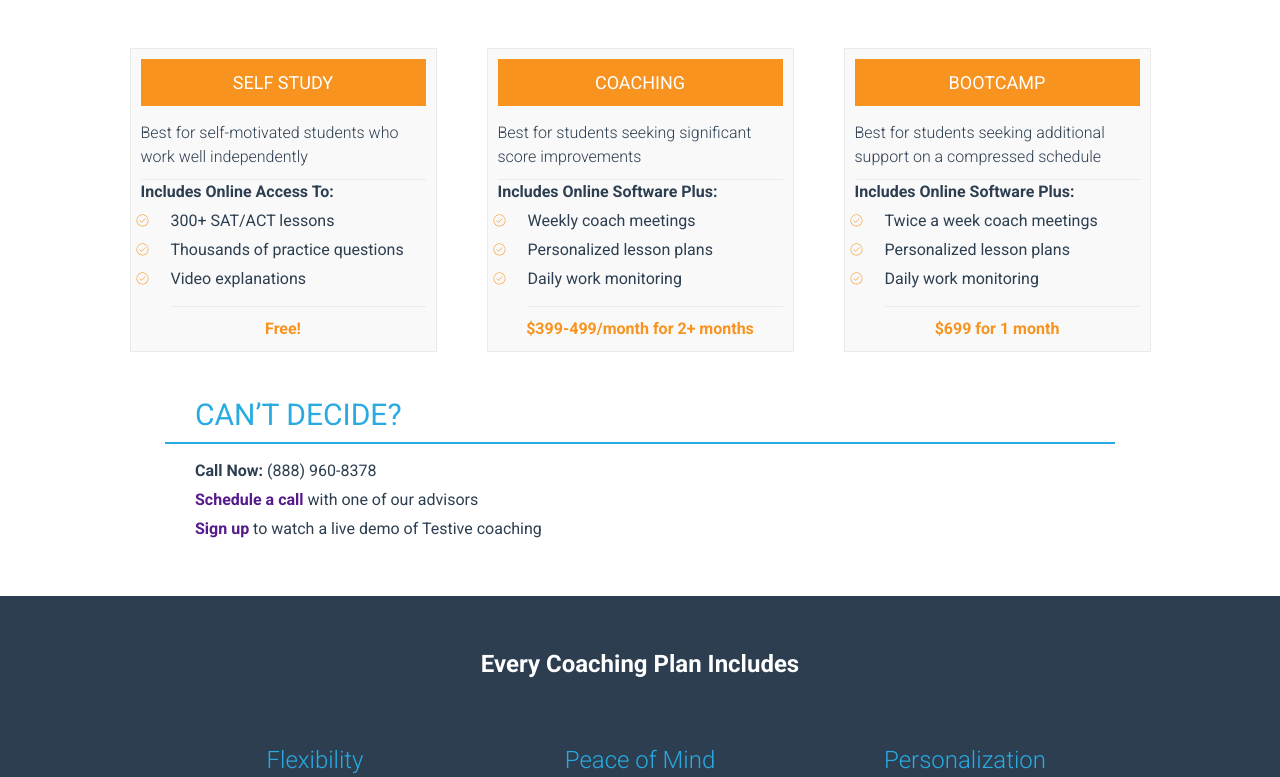
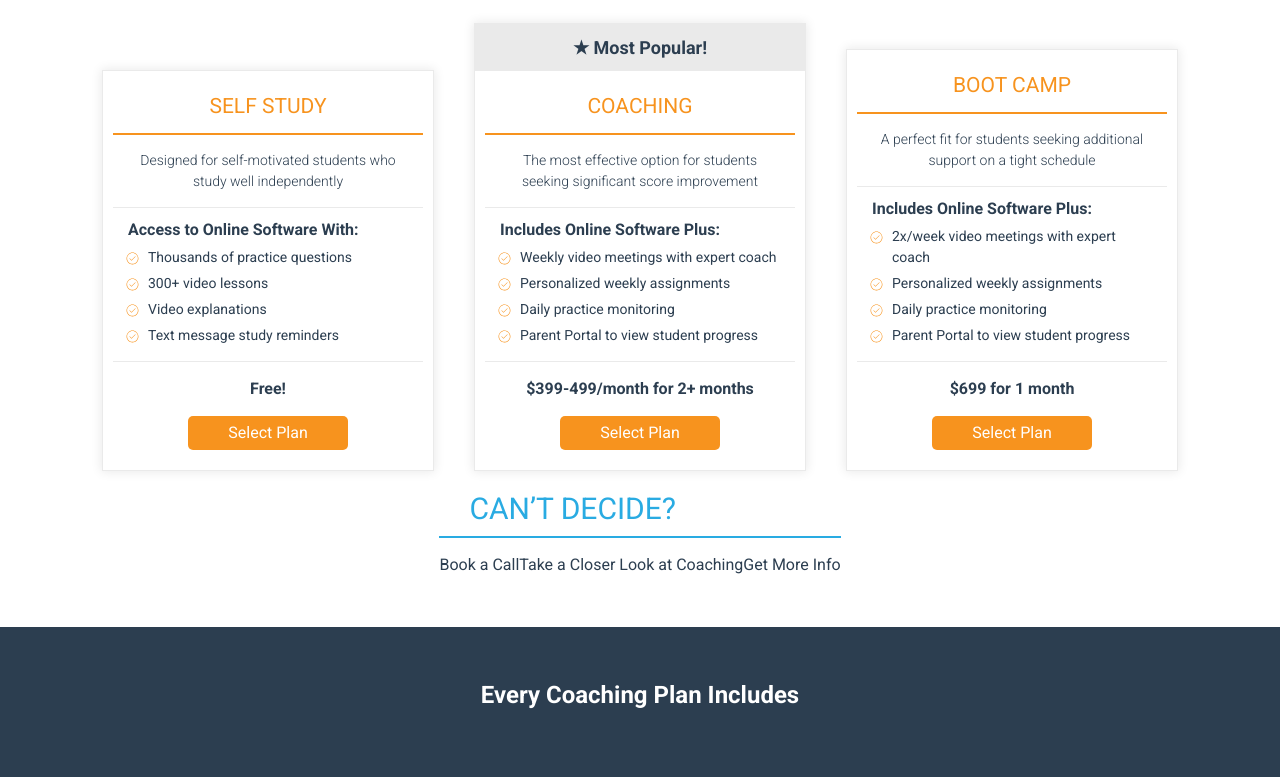
Before and after one commit to andrealeigh/testive_pricing, a plain HTML site: page index.html in a window 1280 px wide. Shown: the part 444-1221 px from the top of the page. Drawn offline with Linux system fonts and the light colour scheme.

Commit message:
Final tweaks to pricing columns

```diff
--- a/index.html
+++ b/index.html
@@ -14,50 +14,75 @@
             <h1 class="pricing-hero-text">Testive offers a variety of prep programs for both the SAT and ACT. <span class="blue-bold-text">Choose the plan that&rsquo;s right for you!</span></h1>
         </div>
         <div class="pricing-plans">
-            <h2 class="row-header">Pick Your Prep Plan</h2>
+            <h2 class="row-header">Pick Your SAT/ACT Prep Plan</h2>
             <div class="pricing-plans-row">
+                <div class="pricing-widget">
                     <div class="pricing-column">
                         <h3 class="plan-header">SELF STUDY</h3>
-                    <p class="plan-blurb">Best for self-motivated students who work well independently</p>
-                    <h4 class="plan-subheader">Includes Online Access To:</h4>
+                        <p class="plan-blurb">Designed for self-motivated students who study well independently</p>
+                        <h4 class="plan-subheader">Access to Online Software With:</h4>
                         <ul class="plan-list">
-                        <li class="plan-item">300+ SAT/ACT lessons</li>
                             <li class="plan-item">Thousands of practice questions</li>
+                            <li class="plan-item">300+ video lessons</li>
                             <li class="plan-item">Video explanations</li>
+                            <li class="plan-item">Text message study reminders</li>
+
                         </ul>
                         <p class="individual-plan-price">Free!</p>
+                        <div class="pricing-button">Select Plan</div>
                     </div>
+                </div>
+                <div class="pricing-widget">
+                                <p class="most-popular">&#9733; Most Popular!</p>
+
                     <div class="pricing-column">
                         <h3 class="plan-header">COACHING</h3>
-                    <p class="plan-blurb">Best for students seeking significant score improvements</p>
+                        <p class="plan-blurb">The most effective option for students seeking significant score improvement</p>
                         <h4 class="plan-subheader">Includes Online Software Plus:</h4>
                         <ul class="plan-list">
-                        <li class="plan-item">Weekly coach meetings</li>
-                        <li class="plan-item">Personalized lesson plans</li>
-                        <li class="plan-item">Daily work monitoring</li>
+                            <li class="plan-item">Weekly video meetings with expert coach</li>
+                            <li class="plan-item">Personalized weekly assignments</li>
+                            <li class="plan-item">Daily practice monitoring</li>
+                            <li class="plan-item">Parent Portal to view student progress</li>
                         </ul>
                         <p class="individual-plan-price">$399-499/month for 2+ months</p>
+                        <div class="pricing-button">Select Plan</div>
                     </div>
+                </div>
+                <div class="pricing-widget">
                     <div class="pricing-column">
-                    <h3 class="plan-header">BOOTCAMP</h3>
-                    <p class="plan-blurb">Best for students seeking additional support on a compressed schedule</p>
+                        <h3 class="plan-header">BOOT CAMP</h3>
+                        <p class="plan-blurb">A perfect fit for students seeking additional support on a tight schedule</p>
                         <h4 class="plan-subheader">Includes Online Software Plus:</h4>
                         <ul class="plan-list">
-                        <li class="plan-item">Twice a week coach meetings</li>
-                        <li class="plan-item">Personalized lesson plans</li>
-                        <li class="plan-item">Daily work monitoring</li>
+                            <li class="plan-item">2x/week video meetings with expert coach</li>
+                            <li class="plan-item">Personalized weekly assignments</li>
+                            <li class="plan-item">Daily practice monitoring</li>
+                            <li class="plan-item">Parent Portal to view student progress</li>
                         </ul>
                         <p class="individual-plan-price">$699 for 1 month</p>
+                        <div class="pricing-button">Select Plan</div>
+                    </div>
                 </div>
             </div>
             <div class="pricing-plans-row">
                 <div class="indecision-column">
                     <h4 class="indecision-header">CAN&rsquo;T DECIDE?</h4>
-                    <ul class="indecision-list">
-                        <li class="plan-item"><span class="bold-plan-text">Call Now:</span> (888) 960-8378</li>
-                        <li class="plan-item"><a class="bold-plan-text" href="">Schedule a call</a> with one of our advisors</li>
-                        <li class="plan-item"><a class="bold-plan-text" href="">Sign up</a> to watch a live demo of Testive coaching</li>
-                    </ul>
+                    <div class="indecision-options-row">
+                        <div class="book-a-call">
+                            <p class="options-header">Book a Call</p>
+<!--                             <img src="#" alt="book a call" /> -->
+                        </div>
+                        <div class="look-at-coaching">
+                            <p class="options-header">Take a Closer Look at Coaching</p>
+<!--                             <img src="#" alt="take a closer look at coaching" /> -->
+                        </div>
+                        <div class="get-more-info">
+                            <p class="options-header">Get More Info</p>
+<!--                             <img src="#" alt="get more info" /> -->
+                        </div>
+                    </div>
+
                 </div>
             </div>
         </div>
--- a/scss/stylesheet.scss
+++ b/scss/stylesheet.scss
@@ -12,6 +12,13 @@
     -ms-align-items: $direction;
     -moz-align-items: $direction;
     align-items: $direction;
+}
+
+@mixin flex-align-self ($direction: center) {
+    -webkit-align-self: $direction;
+    -ms-align-self: $direction;
+    -moz-align-self: $direction;
+    align-self: $direction;
 }
 
 @mixin flex-direction ($type: row) {
@@ -36,16 +43,13 @@
         background-size:contain;
         content:'';
         height: 13px;
-        left: 5px;
+        left: 13px;
         margin-top: 5px;
         position:absolute;
         width: 13px;
     }
     position: relative;
     max-width: 400px;
-    ul {
-        margin-left: 30px;
-    }
 }
 
 
@@ -88,56 +92,88 @@ body {
     background-color: #ffffff;
     color: #2C3E50;
     padding: 50px;
+    .most-popular {
+        background-color: #eaeaea;
+        color: #2C3E50;
+        font-size: 18px;
+        font-weight: 700;
+        margin-bottom: 10px;
+        padding: 10px;
+        text-align: center;
+        width: 100%;
+    }
     .pricing-plans-row {
         @include flex;
         @include flex-direction(row);
+        @include flex-align(flex-end);
+    }
+    .pricing-widget {
+        @include flex;
+        border: 1px solid #eaeaea;
+        box-shadow: 0px 0px 10px 1px #eaeaea;
+        padding: 10px;
+        margin: 0 20px;
+    }
+    .pricing-widget:nth-of-type(2) {
+        @include flex-direction(column);
+        @include flex-align(center);
+        padding-top: 0;
     }
     .pricing-column {
         @include plan-item-smiley;
+        max-width: 310px;
         position: relative;
-        max-width: 400px;
-        margin: 25px;
-        max-width: 285px;
-        border: 1px solid #eaeaea;
-        padding: 10px;
-        background-color: #f9f9f9;
     }
     .plan-header {
-        border: solid 10px #F7931E;
-        color: #ffffff;
-        font-size: 18px;
+        background-color: #ffffff;
+        border-bottom: solid 2px #F7931E;
+        color: #F7931E;
+        font-size: 21px;
         font-weight: 400;
-        margin-bottom: 15px;
+        padding: 10px;
         text-align: center;
-        background-color: #F7931E;
     }
     .plan-blurb {
         border-bottom: 1px solid #eaeaea;
+        font-size: 14px;
         font-weight: 300;
-        padding-bottom: 10px;
+        padding: 15px;
+        text-align: center;
     }
     .plan-subheader {
         font-weight: 700;
-        margin-bottom: 5px;
+        margin: 10px 0 5px 15px;
     }
     .plan-list {
         padding-bottom: 10px;
-        border-bottom: 1px solid #eaeaea;
-
+        margin-left: 35px;
+        margin-right: 10px;
     }
     .plan-item {
+        font-size: 14px;
         margin-bottom: 5px;
     }
     .bold-plan-text {
         font-weight: 700;
     }
     .individual-plan-price {
+        border-top: 1px solid #eaeaea;
+        font-weight: 700;
+        padding: 15px;
         text-align: center;
-        font-weight: 700;
-        color: #F7931E;
-        padding-top: 10px;
+    }
+    .pricing-button {
+        background-color: #F7931E;
+        border-radius: 5px;
+        color: #ffffff;
+        max-width: 150px;
+        margin: 0 auto 10px auto;
+        padding: 5px;
+        text-align: center;
     }
     .indecision-column {
+        @include flex;
+        @include flex-direction(column);
         max-width: 950px;
     }
     .indecision-header {
@@ -150,13 +186,13 @@ body {
         padding-bottom: 5px;
         padding-left: 30px;
     }
-    .indecision-list {
-        padding-left: 30px;
-        width: 1005px;
+    .indecision-options-row {
+        @include flex;
+        @include flex-direction(row);
     }
 }
 
-.pricing-offer {
+/* .pricing-offer {
     background-color: #29ABE2;
     padding: 50px;
     .pricing-offer-header {
@@ -166,7 +202,7 @@ body {
         text-align: center;
     }
 }
-
+ */
 .coaching-info {
     background-color: #2C3E50;
     color: #ffffff;
```
Also changed, not shown: css/stylesheet.css. Lines whose indentation alone changed are shown as unchanged.
